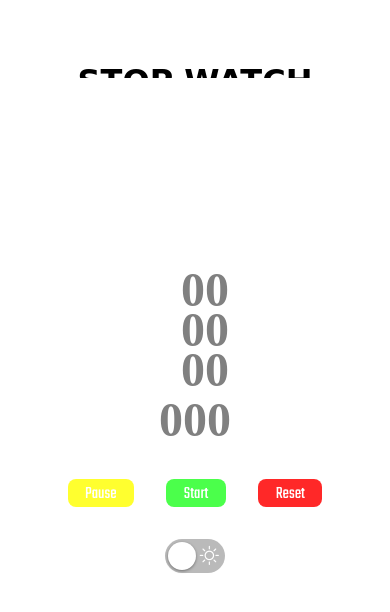
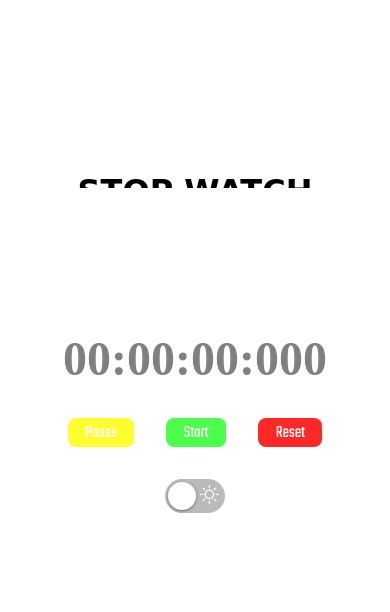
Before and after one commit to KaranKumar05/Stop_Watch, a plain HTML site: page index.html in a window 390 px wide. Drawn offline with nearby package versions, Linux system fonts and the light colour scheme; a web font is replaced by a local one.

Commit message:
responsive

```diff
--- a/css/qurey.css
+++ b/css/qurey.css
@@ -1,7 +1,7 @@
-.timeDisplay span::after{
+.timeDisplay span::after {
   content: ":";
 }
-.timeDisplay span{
+.timeDisplay span {
   margin-right: -20px;
 }
 @media (max-width: 830px) {
@@ -23,10 +23,7 @@
     font-size: 2em;
   }
   .container .timeDisplay {
-    font-size:3em;
-  }
-  .timeDisplay span::after{
-    content: " :";
+    font-size: 3em;
   }
   .buttons button {
     padding: 0.1em 1em;
@@ -34,31 +31,23 @@
     font-size: 1.1em;
   }
 }
-@media (max-width:397px) {
-    .heading{
-        top: 7%;
+@media (max-width: 397px) {
+  .heading {
+    top: 20%;
   }
-    .container{
+  .container {
     row-gap: 2em;
   }
-    .timeDisplay{
+  .timeDisplay {
     display: flex;
     flex-direction: column;
     text-align: center;
     font-size: 4em;
   }
-    .timeDisplay span{
-        line-height: .8em;
-        border-bottom: 2px solid white;
 }
-    .timeDisplay span::after{
-        content: "";
-    }
-}
-@media (max-width:344px) {
+@media (max-width: 344px) {
   .text {
     width: 10em;
     font-size: 1.5em;
   }
-
 }
--- a/index.html
+++ b/index.html
@@ -26,12 +26,7 @@
       <div class="text">STOP WATCH</div>
     </div>
     <div class="container">
-      <div class="timeDisplay">
-        <span>00</span>
-        <span>00</span>
-        <span>00</span>
-        000
-      </div>
+      <div class="timeDisplay">00:00:00:000</div>
       <div class="buttons">
         <button id="pause">Pause</button>
         <button id="start">Start</button>
```
Lines whose indentation alone changed are shown as unchanged.
